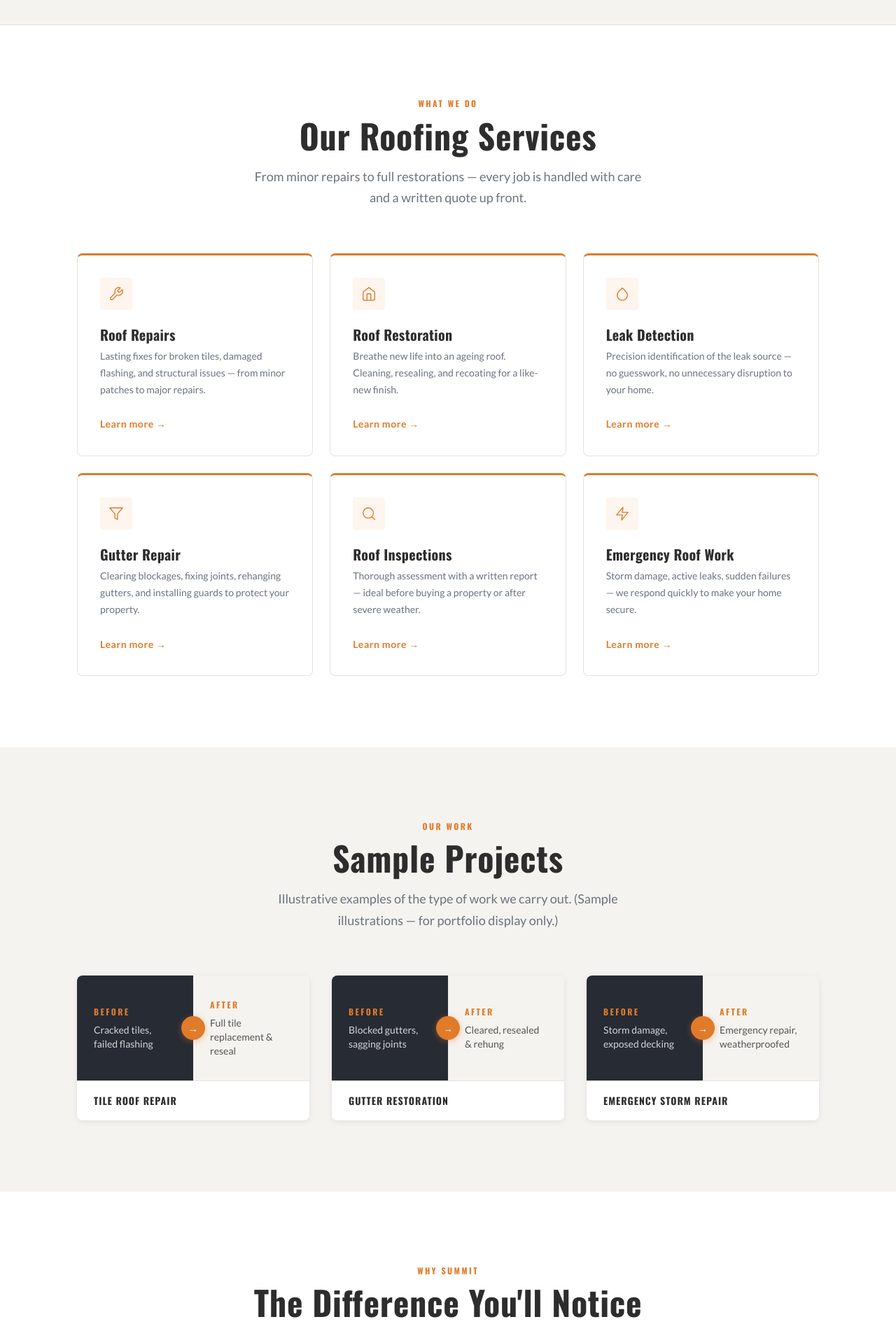
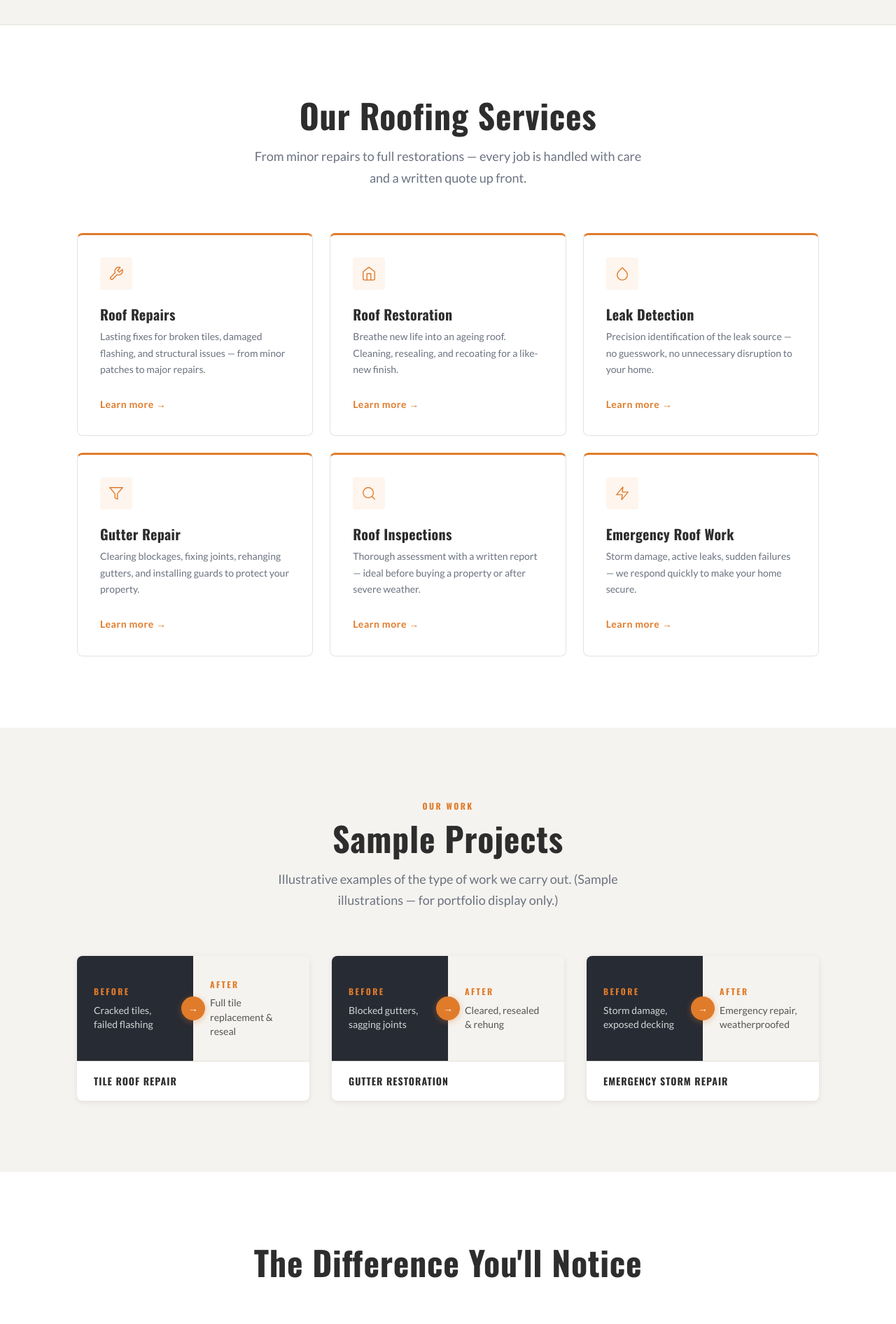
Before and after one commit to Karumnieks99/roof, a plain HTML site: page index.html in a window 1280 px wide. Shown: the part 1120-3012 px from the top of the page at 70% size. Drawn offline with nearby package versions, Linux system fonts and the light colour scheme.

Commit message:
Remove section eyebrow labels from Services and Why Us sections

```diff
--- a/index.html
+++ b/index.html
@@ -153,7 +153,6 @@
     <section id="services" aria-labelledby="services-heading">
       <div class="container">
         <div class="section-header reveal">
-          <p class="section-label">What We Do</p>
           <h2 id="services-heading">Our Roofing Services</h2>
           <p class="section-sub">From minor repairs to full restorations — every job is handled with care and a written quote up front.</p>
         </div>
@@ -298,7 +297,6 @@
     <section id="why-us" aria-labelledby="why-heading">
       <div class="container">
         <div class="section-header reveal">
-          <p class="section-label">Why Summit</p>
           <h2 id="why-heading">The Difference You'll Notice</h2>
         </div>
         <ul class="why-grid" role="list">
```
